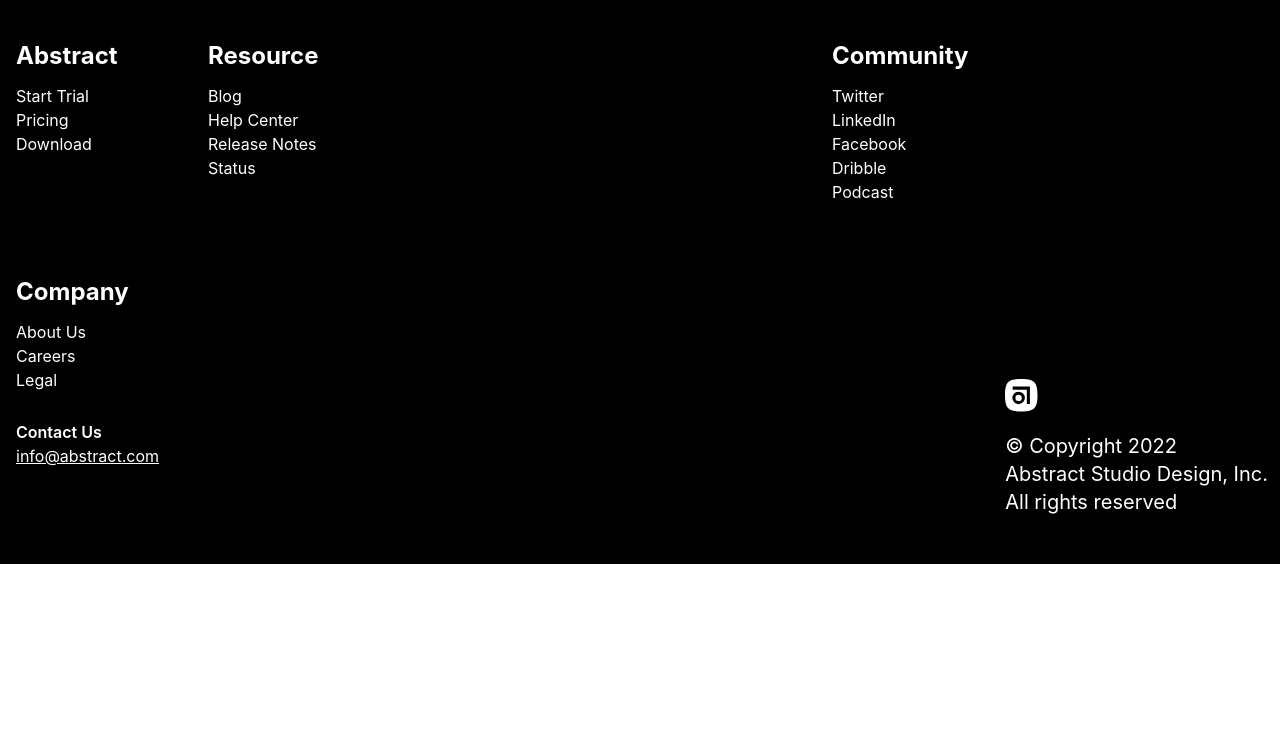
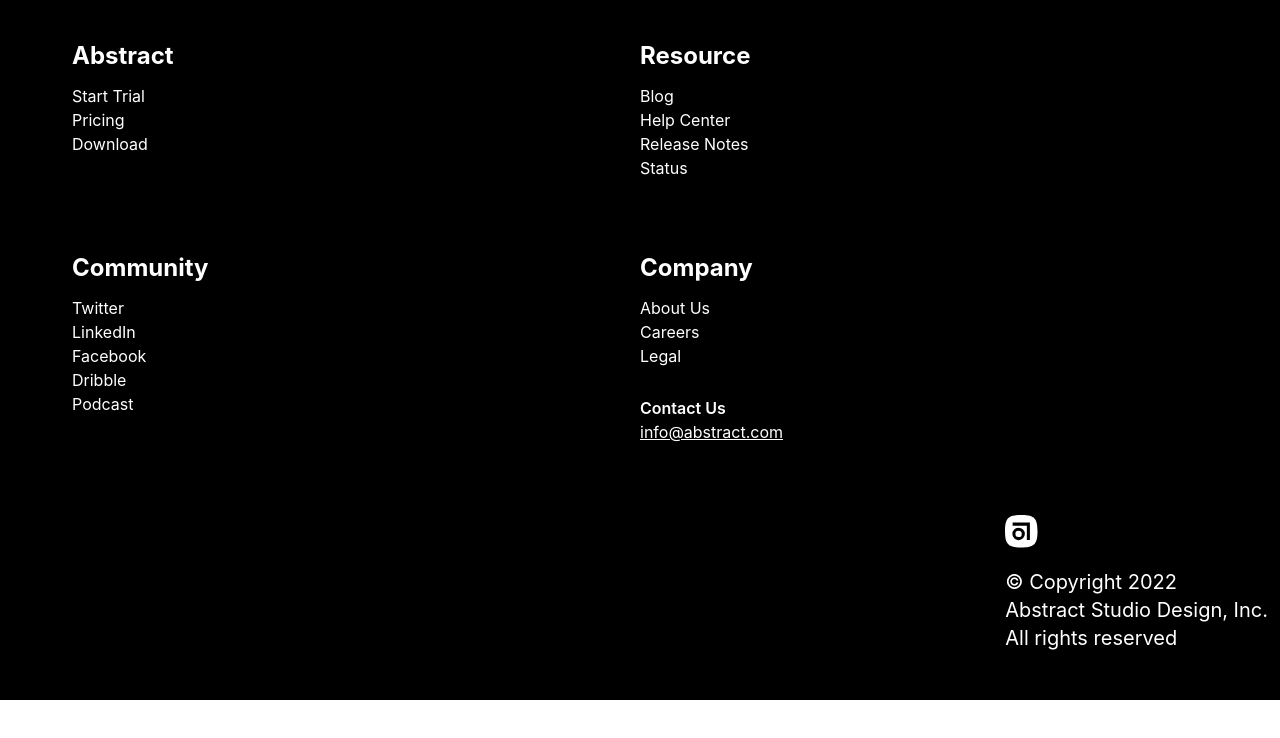
Before and after one commit to likelionTailwind/abstract_tw_1, a website: page src/index.html in a window 1280 px wide. Drawn offline with Linux system fonts and the light colour scheme; a web font is replaced by a local one.

Commit message:
Design: (breakpoint-md) 반응형 페이지 완성

```diff
--- a/src/index.html
+++ b/src/index.html
@@ -9,10 +9,10 @@
   <link rel="stylesheet" href="./css/style.css" />
 </head>
 <body class="font-pretendard">
-  <footer class="bg-black text-white px-4 pb-16 sm:relative">
+  <footer class="bg-black text-white px-4 pb-16 sm:relative md:px-8 md:h-700">
     <h3 class="sr-only">Help Center Info</h3>
     <ul class="flex flex-row flex-wrap">
-      <li class="basis-1/2 pt-10 pb-8 sm:basis-48">
+      <li class="basis-1/2 pt-10 pb-8 sm:basis-48 md:basis-1/2 md:pl-10">
         <h4 class="text-2xl font-bold mb-3">Abstract</h4>
         <ul>
           <li><a href="/">Start Trial</a></li>
@@ -29,7 +29,7 @@
           <li><a href="/">Status</a></li>
         </ul>
       </li>
-      <li class="basis-1/2 pt-10 pb-8 sm:basis-48">
+      <li class="basis-1/2 pt-10 pb-8 sm:basis-48 md:basis-1/2 md:pl-10">
         <h4 class="text-2xl font-bold mb-3">Community</h4>
         <ul>
           <li><a href="/">Twitter</a></li>
--- a/tailwind.config.js
+++ b/tailwind.config.js
@@ -11,6 +11,9 @@
         'blue': '#4C5FD5',
         'lilac': '#dadbf1',
       },
+      height:{
+        '700' : '43.75rem'
+      }
     },
   },
   plugins: [],
```
Also changed, not shown: src/css/style.css.
